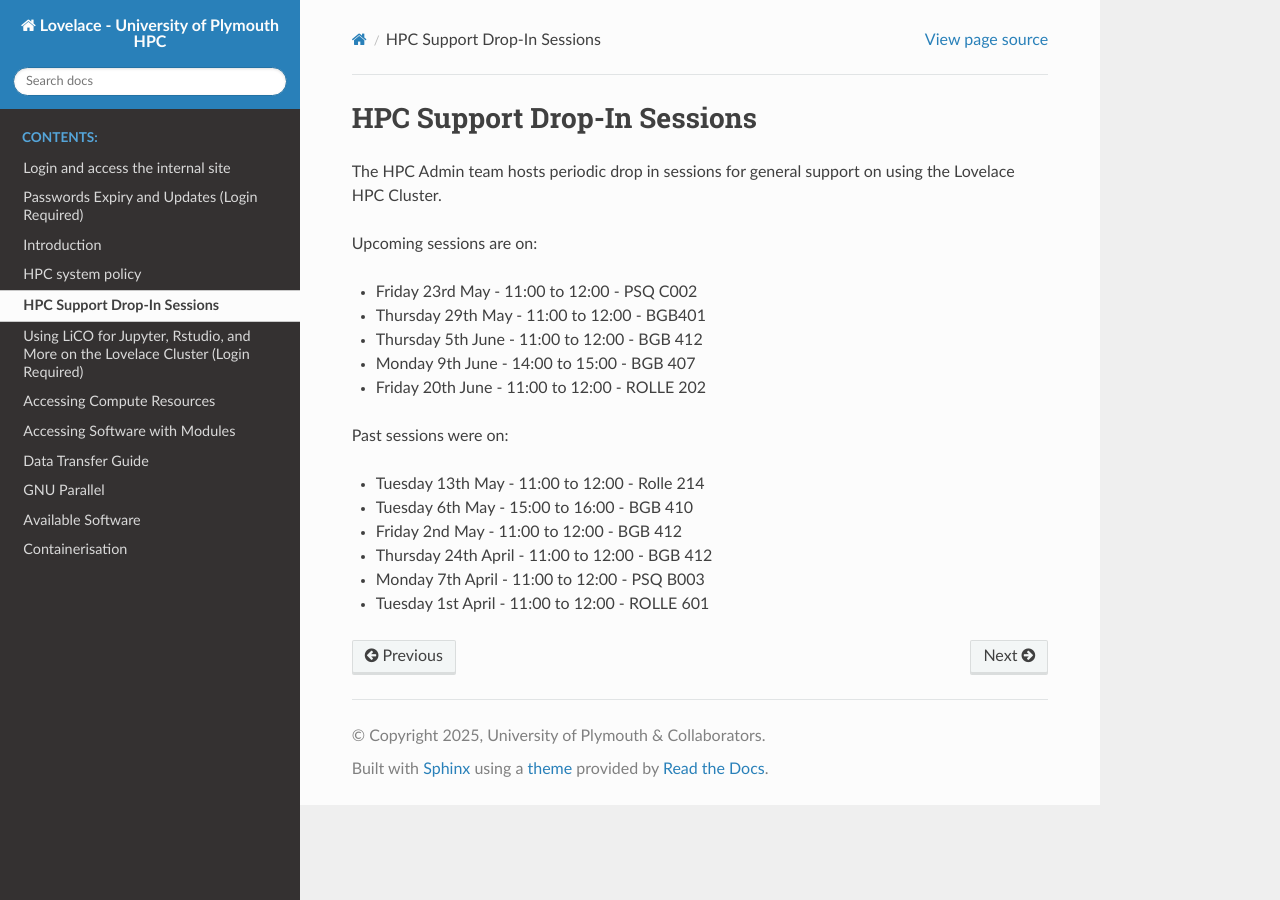
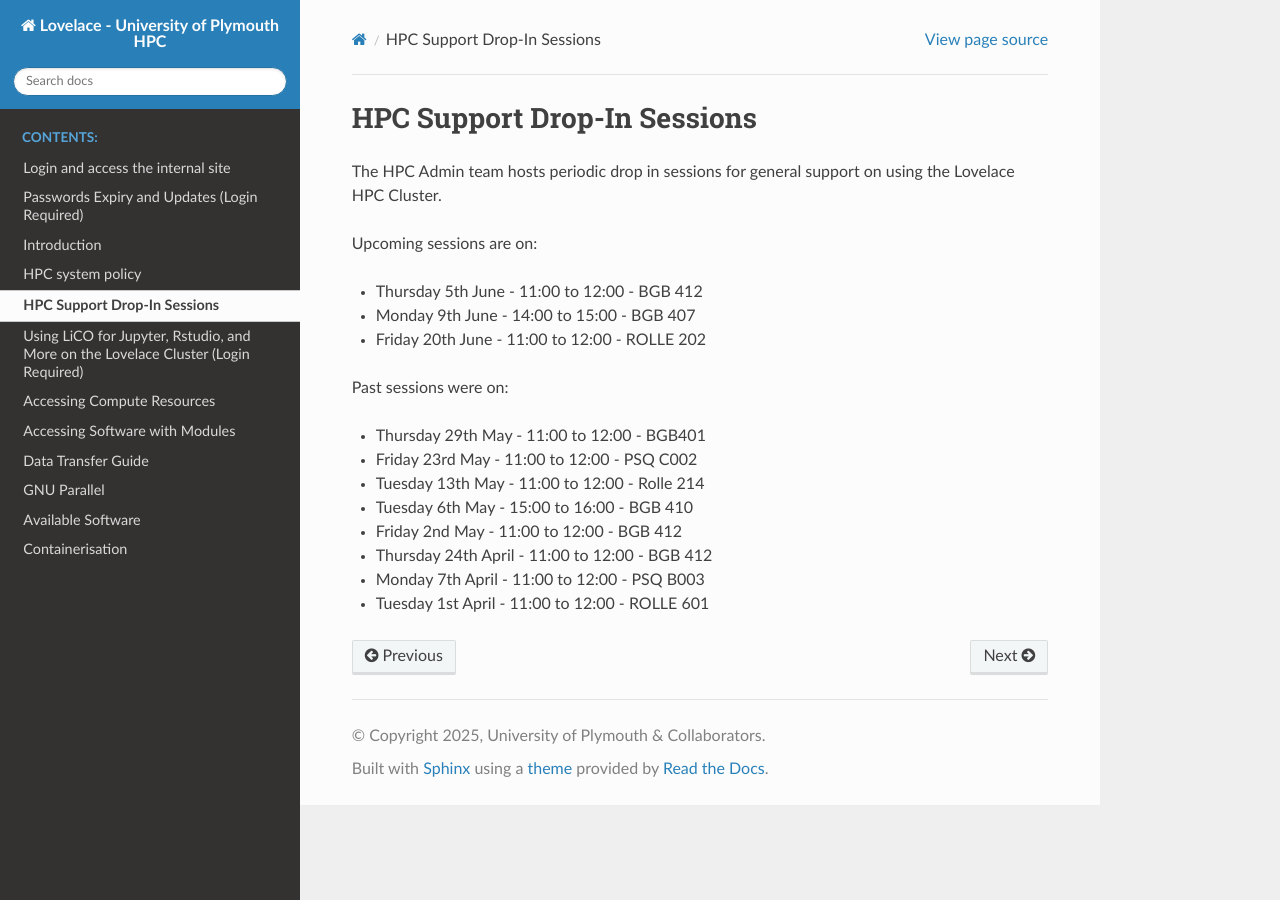
Before and after one commit to AbhinavPraveen/UoP-HPC-Docs, a Sphinx documentation site: the page built from source/user-guide/dropin.rst, in a window 1280 px wide. Built offline with Sphinx 7.4.7 and the Read the Docs theme 3.1.0, drawn with Linux system fonts in a browser that asks for light colours.

Commit message:
Move sessions to past

```diff
--- a/source/user-guide/dropin.rst
+++ b/source/user-guide/dropin.rst
@@ -7,14 +7,14 @@ The HPC Admin team hosts periodic drop in sessions for general support on using
 
 Upcoming sessions are on:
 
-* Friday 23rd May - 11:00 to 12:00 - PSQ C002
-* Thursday 29th May - 11:00 to 12:00 - BGB401
 * Thursday 5th June - 11:00 to 12:00 - BGB 412
 * Monday 9th June - 14:00 to 15:00 - BGB 407
 * Friday 20th June - 11:00 to 12:00 - ROLLE 202
 
 Past sessions were on:
 
+* Thursday 29th May - 11:00 to 12:00 - BGB401
+* Friday 23rd May - 11:00 to 12:00 - PSQ C002
 * Tuesday 13th May - 11:00 to 12:00 - Rolle 214
 * Tuesday 6th May - 15:00 to 16:00 - BGB 410
 * Friday 2nd May - 11:00 to 12:00 - BGB 412
```
